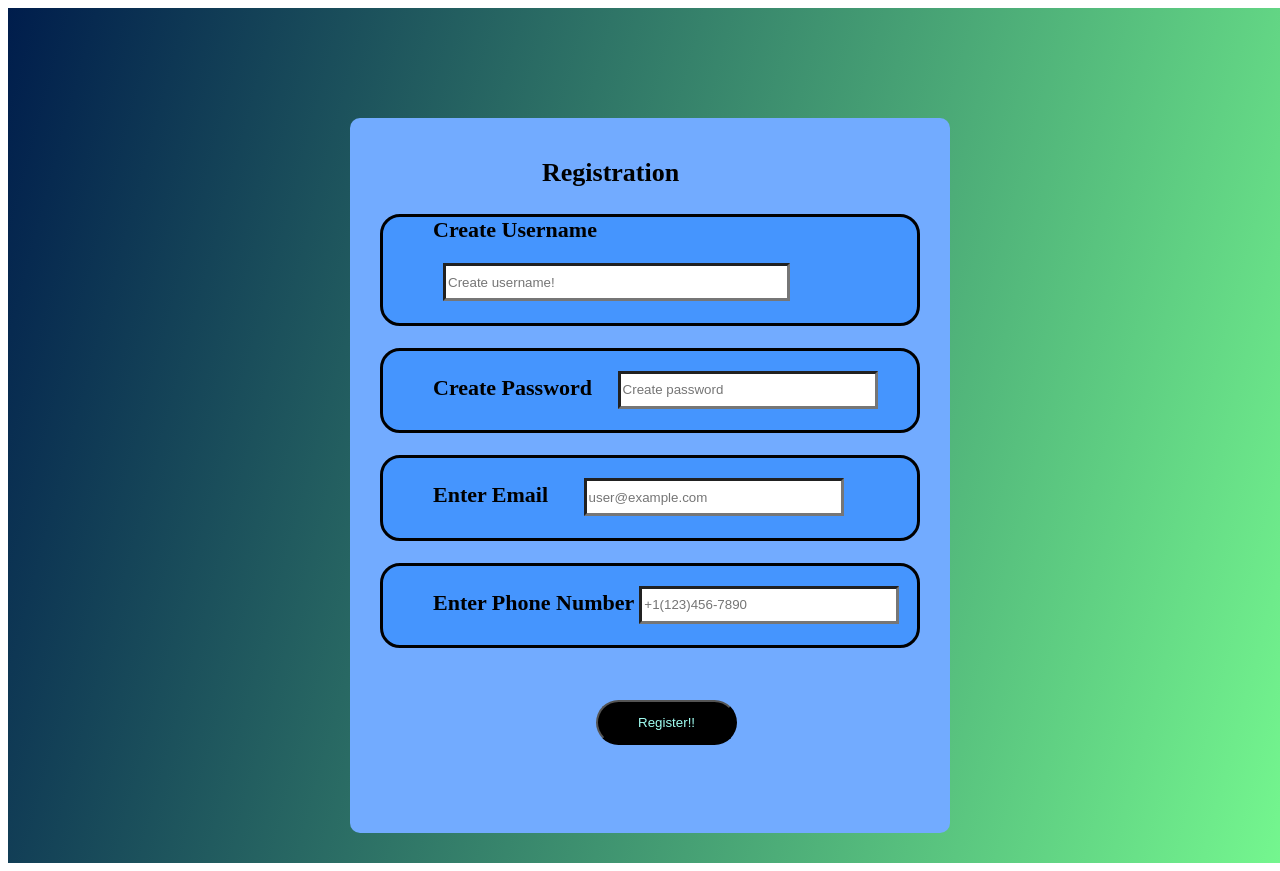
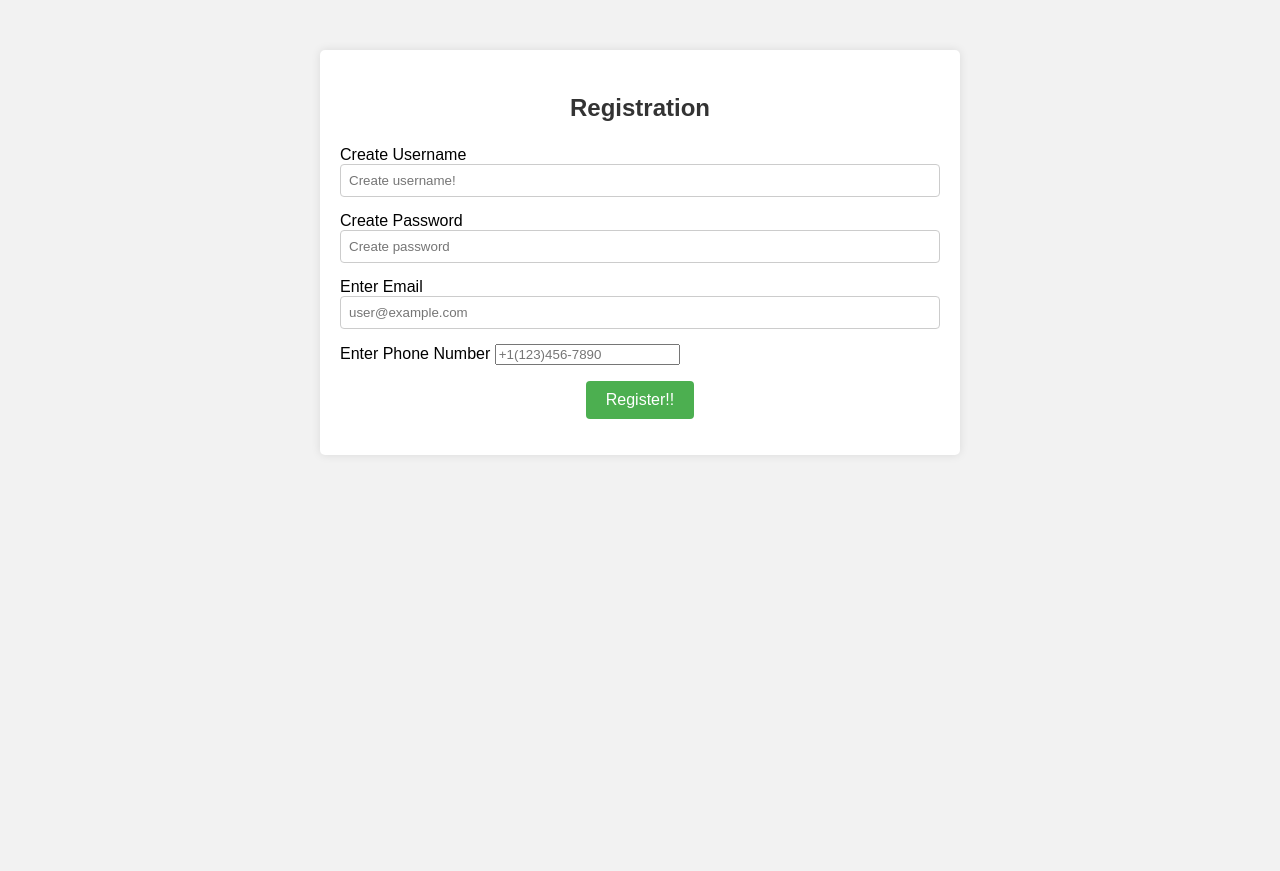
Before and after one commit to nilcoder09/reminder_app, a PHP site: page /registrationpage.html in a window 1280 px wide. After the commit the page ends 455 px from the top, so only its background shows below. Run offline with PHP 8.4, Linux system fonts and the light colour scheme.

Commit message:
css changes

```diff
--- a/registrationpagestyle.css
+++ b/registrationpagestyle.css
@@ -1,4 +1,4 @@
-.container{
+/* .container{
     width:100%;
     min-height: 100vh;
     background: linear-gradient(105deg, rgb(0, 29, 76), rgb(117, 248, 143));
@@ -132,4 +132,65 @@ button{
     margin-left: 40%;
     margin-top: 30px;
     margin-bottom: 2px;
+} */
+
+
+
+
+body {
+    font-family: Arial, sans-serif;
+    background-color: #f2f2f2;
+    margin: 0;
 }
+
+.container {
+    max-width: 600px;
+    margin: 50px auto;
+    background-color: #fff;
+    padding: 20px;
+    border-radius: 5px;
+    box-shadow: 0 0 10px rgba(0, 0, 0, 0.1);
+}
+
+.registration {
+    text-align: center;
+}
+
+.heading {
+    font-size: 24px;
+    font-weight: bold;
+    color: #333;
+}
+
+.create-username,
+.create-password,
+.Enter-email,
+.Enter-phone {
+    margin: 15px 0;
+    text-align: left;
+}
+
+#create-user,
+#create-pass,
+#create-email {
+    width: 100%;
+    padding: 8px;
+    box-sizing: border-box;
+    border: 1px solid #ccc;
+    border-radius: 4px;
+}
+
+#button-finish-register {
+    background-color: #4caf50;
+    color: white;
+    padding: 10px 20px;
+    border: none;
+    border-radius: 4px;
+    cursor: pointer;
+    text-decoration: none;
+    font-size: 16px;
+}
+
+#button-finish-register:hover {
+    background-color: #45a049;
+}
--- a/w.html
+++ b/w.html
@@ -15,6 +15,10 @@
         <p>
             Welcome to My Website, your go-to reminder app for staying organized and on top of your tasks! Our user-friendly platform is designed to simplify your life by sending timely email and text reminders the day before your tasks are due.
         </p>
+        <button>
+            <a href="">Login</a>
+            <a href="registrationpage.html">Register</a>
+        </button>
        </div>
        <div class="footer">
         <div class="leftpart">
--- a/welcomepage.css
+++ b/welcomepage.css
@@ -58,5 +58,7 @@
     font-family: 'Times New Roman', Times, serif;
     height: 380px;
     background-image: url("back.jpeg");
+    background-repeat: no-repeat;
+    background-size: cover;
     padding-top: 100px;
 }
```
Also changed, not shown: style.css (+69 -1 lines).
